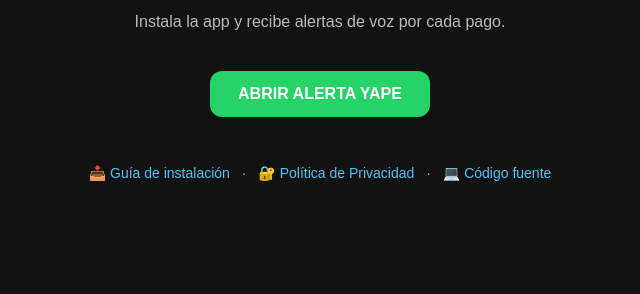
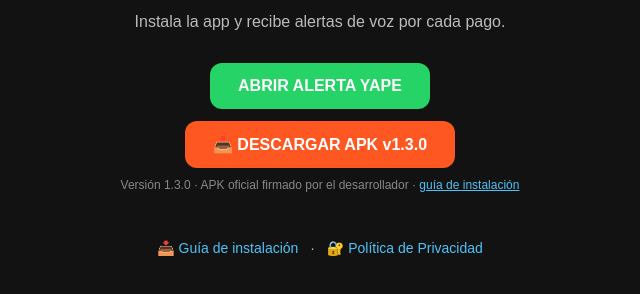
Before and after one commit to magelito27/magelito27.github.io, a plain HTML site: page index.html in a window 1280 px wide. Shown: the part 168-462 px from the top of the page, without its empty margins (320-960 px from the left). Drawn offline with Linux system fonts and the light colour scheme.

Commit message:
Update index.html

```diff
--- a/index.html
+++ b/index.html
@@ -8,23 +8,27 @@
   body { font-family: sans-serif; background:#121212; color:#fff; text-align:center; padding:40px 20px; }
   h1 { color:#FF5722; }
   .code { font-size:32px; font-weight:bold; color:#4FC3F7; margin:16px 0; }
-  a.btn { display:inline-block; margin-top:24px; padding:14px 28px; background:#25D366; color:#fff; border-radius:12px; text-decoration:none; font-weight:bold; }
+  a.btn { display:inline-block; margin-top:16px; padding:14px 28px; background:#25D366; color:#fff; border-radius:12px; text-decoration:none; font-weight:bold; }
+  a.btn2 { display:inline-block; margin-top:12px; padding:14px 28px; background:#FF5722; color:#fff; border-radius:12px; text-decoration:none; font-weight:bold; }
   p { color:#bbb; }
   .links { margin-top:48px; font-size:14px; }
   .links a { color:#4FC3F7; text-decoration:none; margin:0 8px; }
+  .version { color:#888; font-size:12px; margin-top:10px; }
+  .version a { color:#4FC3F7; }
 </style>
 </head>
 <body>
   <h1>📱 Alerta Yape</h1>
   <p>Alertas de voz y visuales para pagos de Yape y Plin.<br>Nunca pierdas un pago mientras atiendes tu negocio.</p>
   <div id="zonaCodigo"></div>
-  <a id="btnApp" class="btn" href="guia-instalacion.html">ABRIR ALERTA YAPE</a>
+  <a id="btnApp" class="btn" href="guia-instalacion.html">ABRIR ALERTA YAPE</a><br>
+  <a class="btn2" href="app-release.apk">📥 DESCARGAR APK v1.3.0</a>
+  <p class="version">Versión 1.3.0 · APK oficial firmado por el desarrollador · <a href="guia-instalacion.html">guía de instalación</a></p>
   <p id="nota"></p>
 
   <p class="links">
     <a href="guia-instalacion.html">📥 Guía de instalación</a> ·
-    <a href="privacidad.html">🔐 Política de Privacidad</a> ·
-    <a href="https://github.com/magelito27/Alerta-Yape">💻 Código fuente</a>
+    <a href="privacidad.html">🔐 Política de Privacidad</a>
   </p>
 
   <script>
@@ -47,7 +51,7 @@
       document.getElementById('zonaCodigo').innerHTML =
         '<p>Instala la app y recibe alertas de voz por cada pago.</p>';
       btn.href = esAndroid
-        ? 'intent://#Intent;action=android.intent.action.VIEW;scheme=https;package=com.alertayape.app;S.browser_fallback_url=https://github.com/magelito27/Alerta-Yape;end'
+        ? 'intent://#Intent;action=android.intent.action.VIEW;scheme=https;package=com.alertayape.app;S.browser_fallback_url=https://magelito27.github.io/guia-instalacion.html;end'
         : 'guia-instalacion.html';
     }
   </script>
```
